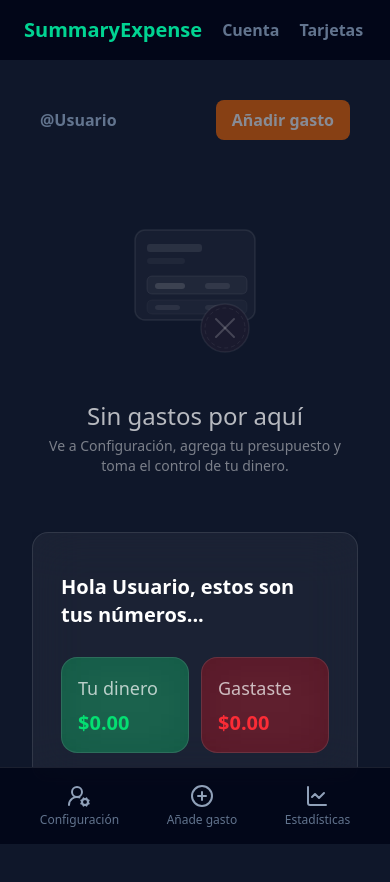
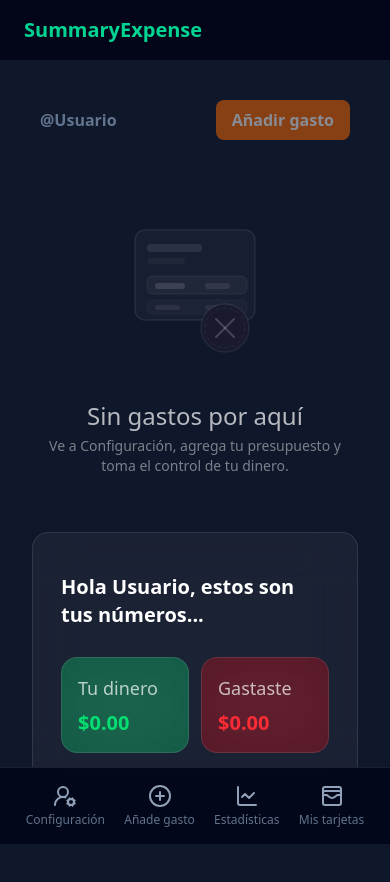
Before and after one commit to zeusCach/SummaryExpense, a React (Vite) app: page /dashboard in a window 390 px wide. Shown: the top 882 px of the page. Built offline with nearby package versions, Linux system fonts and the light colour scheme.

Commit message:
Implementando navegacion a estadisticas, y mejorando performance(mobile, desktop)

```diff
--- a/src/components/Navigator.jsx
+++ b/src/components/Navigator.jsx
@@ -7,19 +7,22 @@ export default function Navigator() {
     return (
         <>
             <div className="bg-slate-950 backdrop-blur-md flex justify-between items-center p-4 ">
-                <div className="flex items-center gap-5">
-                    <Link to={'/'}>
-                        <h1 className="text-emerald-400 font-bold text-xl ml-2  cursor-pointer">
-                            SummaryExpense
-                        </h1>
-                    </Link>
-
+                <Link to={'/'}>
+                    <h1 className="text-emerald-400 font-bold text-xl ml-2  cursor-pointer">
+                        SummaryExpense
+                    </h1>
+                </Link>
+                <div className="hidden md:flex items-center gap-5">
                     <NavLink className="text-slate-500 font-bold" to="/cuenta">
                         Cuenta
                     </NavLink>
 
                     <NavLink className="text-slate-500 font-bold" to="/tarjetas">
                         Tarjetas
+                    </NavLink>
+
+                    <NavLink className="text-slate-500 font-bold" to="/estadisticas">
+                        Estadísticas
                     </NavLink>
 
                 </div>
--- a/src/components/NavigatorDown.jsx
+++ b/src/components/NavigatorDown.jsx
@@ -1,4 +1,4 @@
-import { ChartLine, CirclePlus, LogOutIcon, UserCog2Icon } from "lucide-react";
+import { ChartLine, CirclePlus, LogOutIcon, UserCog2Icon, Wallet, WalletCardsIcon } from "lucide-react";
 import { Link, useLocation } from "react-router-dom";
 
 export default function NavigatorDown() {
@@ -28,7 +28,8 @@ export default function NavigatorDown() {
                     </p>
                 </Link>
 
-                <div className="flex flex-col items-center gap-1 group">
+
+                <Link to={"/estadisticas"} className="flex flex-col items-center gap-1 group">
                     <ChartLine
                         size={24}
                         className="text-slate-400 group-active:text-emerald-400 transition-colors"
@@ -36,8 +37,17 @@ export default function NavigatorDown() {
                     <p className="text-xs text-slate-500">
                         Estadísticas
                     </p>
-                </div>
+                </Link>
 
+                <Link to={"/tarjetas"} className="flex flex-col items-center gap-1 group">
+                    <WalletCardsIcon
+                        size={24}
+                        className="text-slate-400 group-active:text-emerald-400 transition-colors"
+                    />
+                    <p className="text-xs text-slate-500">
+                        Mis tarjetas
+                    </p>
+                </Link>
             </div>
         </div>
     )
```
